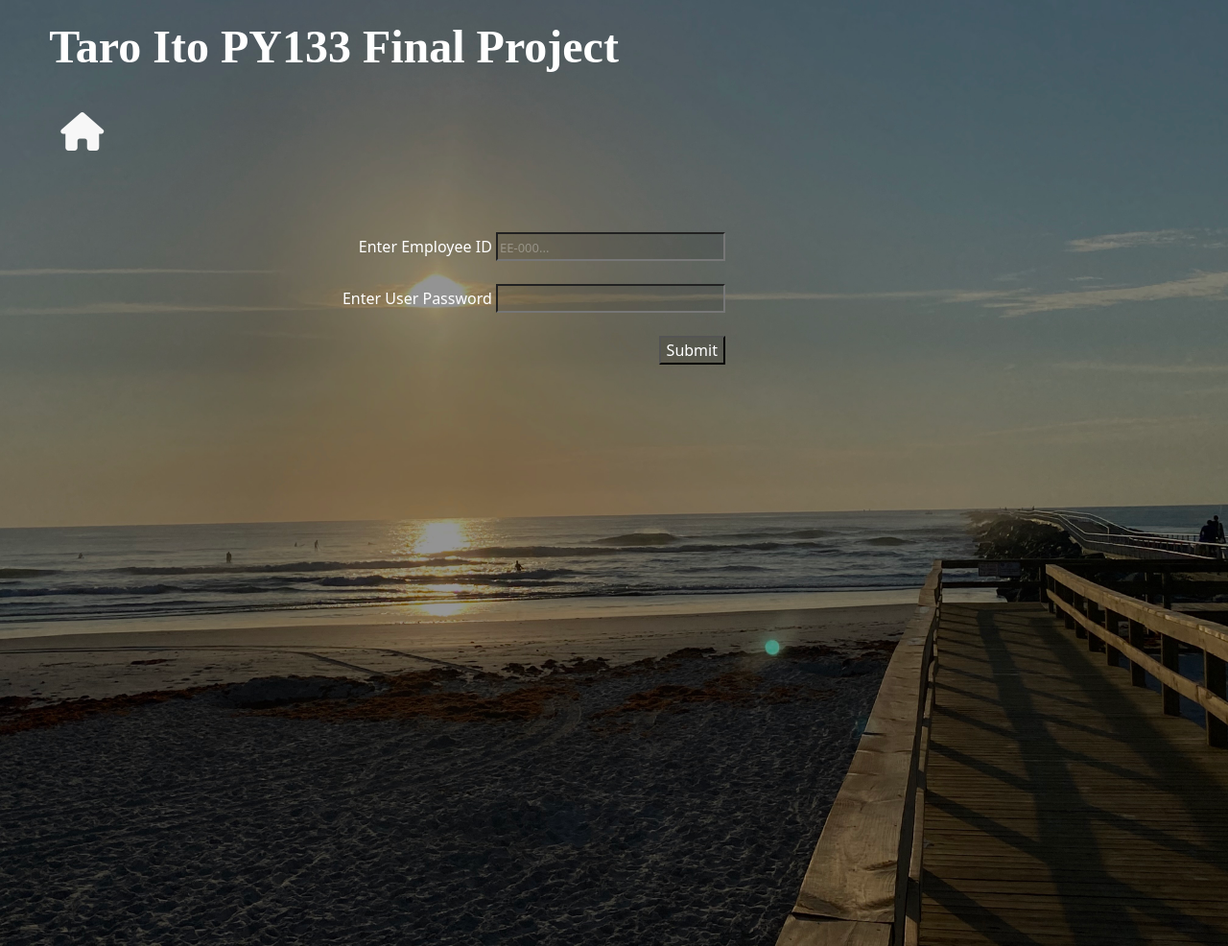
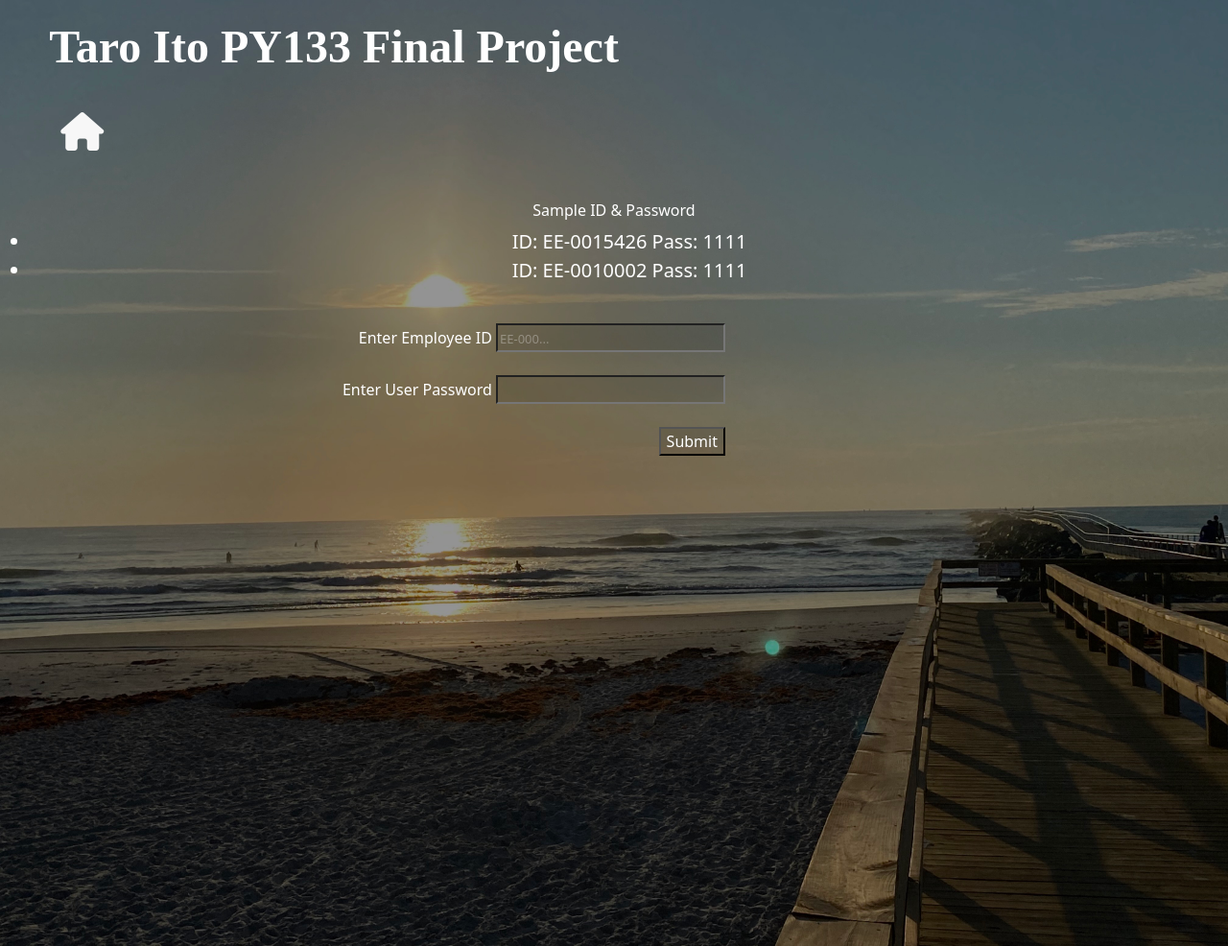
Before and after one commit to ITO-Taro/django-app, a Django app: page /emp-login/ in a window 1280 px wide. Shown: the whole page at 96% size. Run offline with Django 4.2, Linux system fonts and the light colour scheme; some libraries are stand-ins or nearby versions; some web fonts are replaced.

Commit message:
added sample Employee ID & Pass and HR ID & Pass

```diff
--- a/portal/templates/portal/emp_login.html
+++ b/portal/templates/portal/emp_login.html
@@ -11,9 +11,20 @@
     opacity: 0.3;
     font-size: 13px;
     }
+    #samples {
+        color: white;
+        font-size: 20px;
+    }
 </style>
 <div><br>
     <center>
+    <div id="samples">
+        <h6>Sample ID & Password</h6>
+        <ul>
+            <li>ID: EE-0015426 Pass: 1111</li>
+            <li>ID: EE-0010002 Pass: 1111</li>
+        </ul>
+    </div>
     <h5 style="color: red;">{{message}}</h5>
     <br>
     <div class="row" style="margin:0 40% 20% 0; text-align:right;">
```
Also changed, not shown: portal/templates/portal/hr_login.html (+11 -0 lines).
